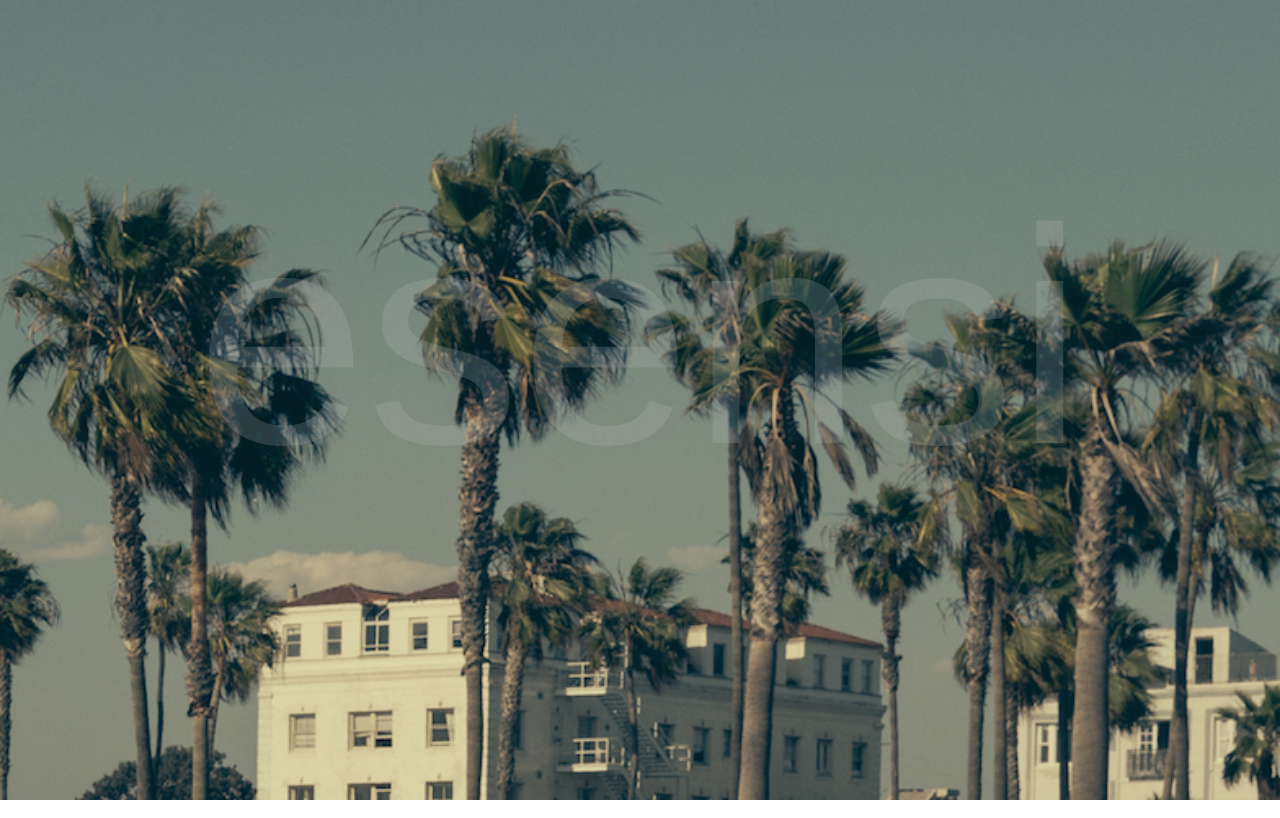
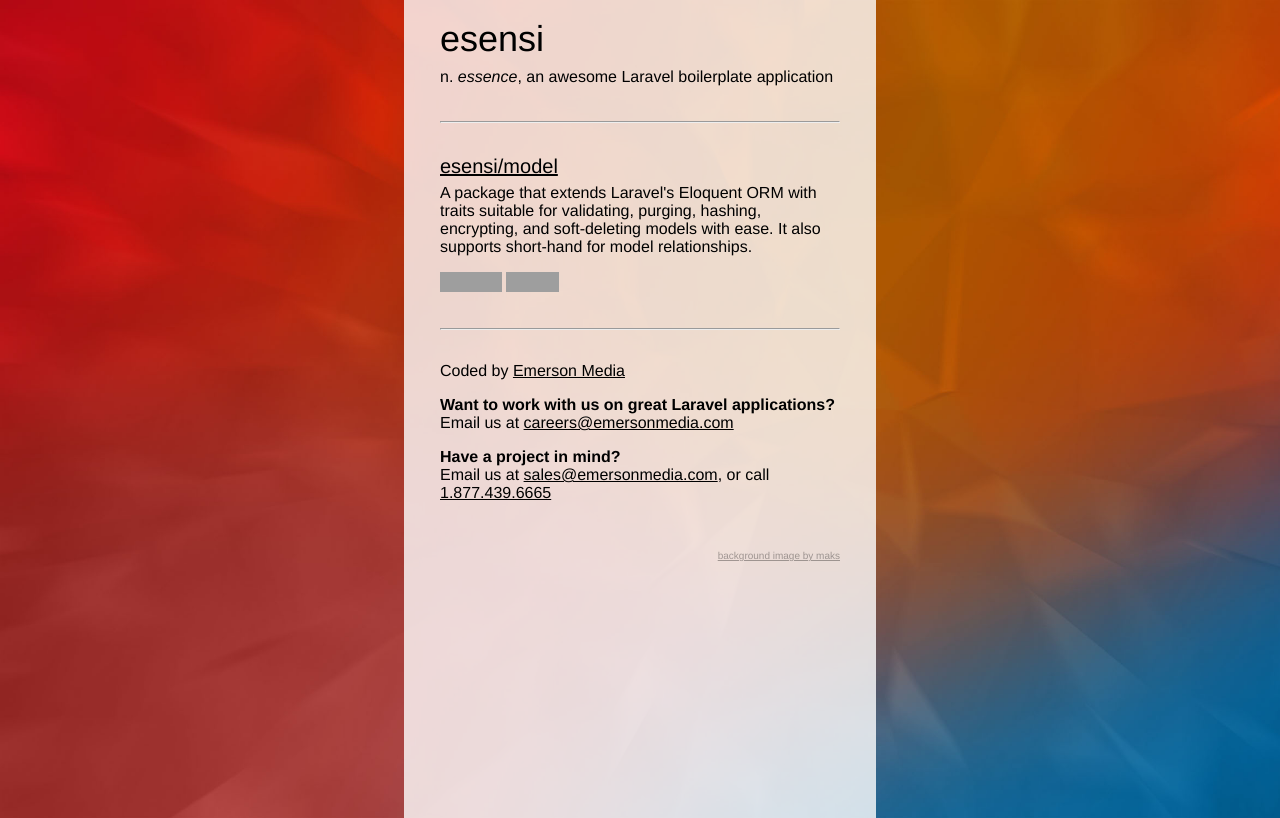
Before and after one commit to esensi/esensi.github.io, a plain HTML site: page index.html in a window 1280 px wide. Drawn offline with Linux system fonts and the light colour scheme; grey boxes are pictures that could not be loaded.

Commit message:
Update homepage for pending esensi/model release

```diff
--- a/index.html
+++ b/index.html
@@ -1,33 +1,95 @@
 <!DOCTYPE html>
 <html>
   <head>
-    <title>esen.si</title>
+    <title>esensi</title>
     <style type="text/css">
-      html {
-      background: url('img/palms.jpg') no-repeat center center fixed;
-      -webkit-background-size: cover;
-      -moz-background-size: cover;
-      -o-background-size: cover;
-      background-size: cover;
+
+      body {
+        font-family: "Helvetica Neue", Helvetica, Arial, sans-serif;
+        background-color: red;
+        color: black;
+        margin: 0;
+        padding: 0;
+        background-image: url('img/esensi-bg.jpg');
+        background-size: cover;
+        background-color: white;
+      }
+
+      .container {
+        width: 400px;
+        height:100vh;
+        margin: 0 auto 0 auto;
+        padding: 18px 36px 0 36px;
+        background-color: rgba(255, 255, 255, 0.8);
       }
 
       h1 {
-      position: absolute;
-      top: 20%;
-      left: 0;
-      right: 0;
-      margin: 0 auto;
-      padding: 0;
-      text-align: center;
-      font-family: "Arial", "Helvetica", sans-serif;
-      font-weight: lighter;
-      color: #C0C0C0;
-      opacity: 0.2;
-      font-size: 24vw;
+        font-size: 36px;
+        font-weight: 500;
+        margin-top: 0;
+        margin-bottom: 0;
       }
+
+      .lead {
+        font-weight: 300;
+        line-height: 1.4;
+      }
+
+      hr {
+        margin: 2em 0;
+      }
+
+      h2 {
+        font-size: 20px;
+        font-weight: 500;
+        margin: 0;
+      }
+
+      p {
+        margin-top: 0.4em;
+        font-weight: 400;
+      }
+
+      a {
+        color: black;
+      }
+
+      .small {
+        margin-top: 48px;
+        margin-bottom: 0;
+        text-align: right;
+        font-size: 10px;
+      }
+
+      .small a {
+        color: rgba(0,0,0,0.33);
+      }
+
     </style>
   </head>
   <body>
-    <h1>esensi</h1>
+    <div class="container">
+      <h1>esensi</h1>
+      <p class="lead">n. <em>essence</em>, an awesome Laravel boilerplate application</p>
+
+      <hr>
+
+      <h2><a href="https://github.com/esensi/model">esensi/model</a></h2>
+      <p>A package that extends Laravel's Eloquent ORM with traits suitable for validating, purging, hashing, encrypting, and soft-deleting models with ease. It also supports short-hand for model relationships.</p>
+      <p>
+        <iframe src="http://ghbtns.com/github-btn.html?user=esensi&repo=model&type=watch" allowtransparency="true" frameborder="0" scrolling="0" width="62" height="20"></iframe>
+        <iframe src="http://ghbtns.com/github-btn.html?user=esensi&repo=model&type=fork" allowtransparency="true" frameborder="0" scrolling="0" width="53" height="20"></iframe>
+      </p>
+
+      <hr>
+
+      <p>Coded by <a href="http://www.emersonmedia.com/">Emerson Media</a></p>
+
+      <p><strong>Want to work with us on great Laravel applications?</strong><br>Email us at <a href="mailto:careers@emersonmedia.com">careers@emersonmedia.com</a></p>
+      <p><strong>Have a project in mind?</strong><br>Email us at <a href="mailto:sales@emersonmedia.com">sales@emersonmedia.com</a>, or call <a href="tel:+18774396665">1.877.439.6665</a></p>
+
+      <p class="small"><a href="https://msurguy.github.io/triangles/">background image by maks</a></p>
+
+    </div>
   </body>
 </html>
```
Also changed, not shown: img/esensi-bg.jpg (added), img/palms.jpg (deleted), 1 other file.
